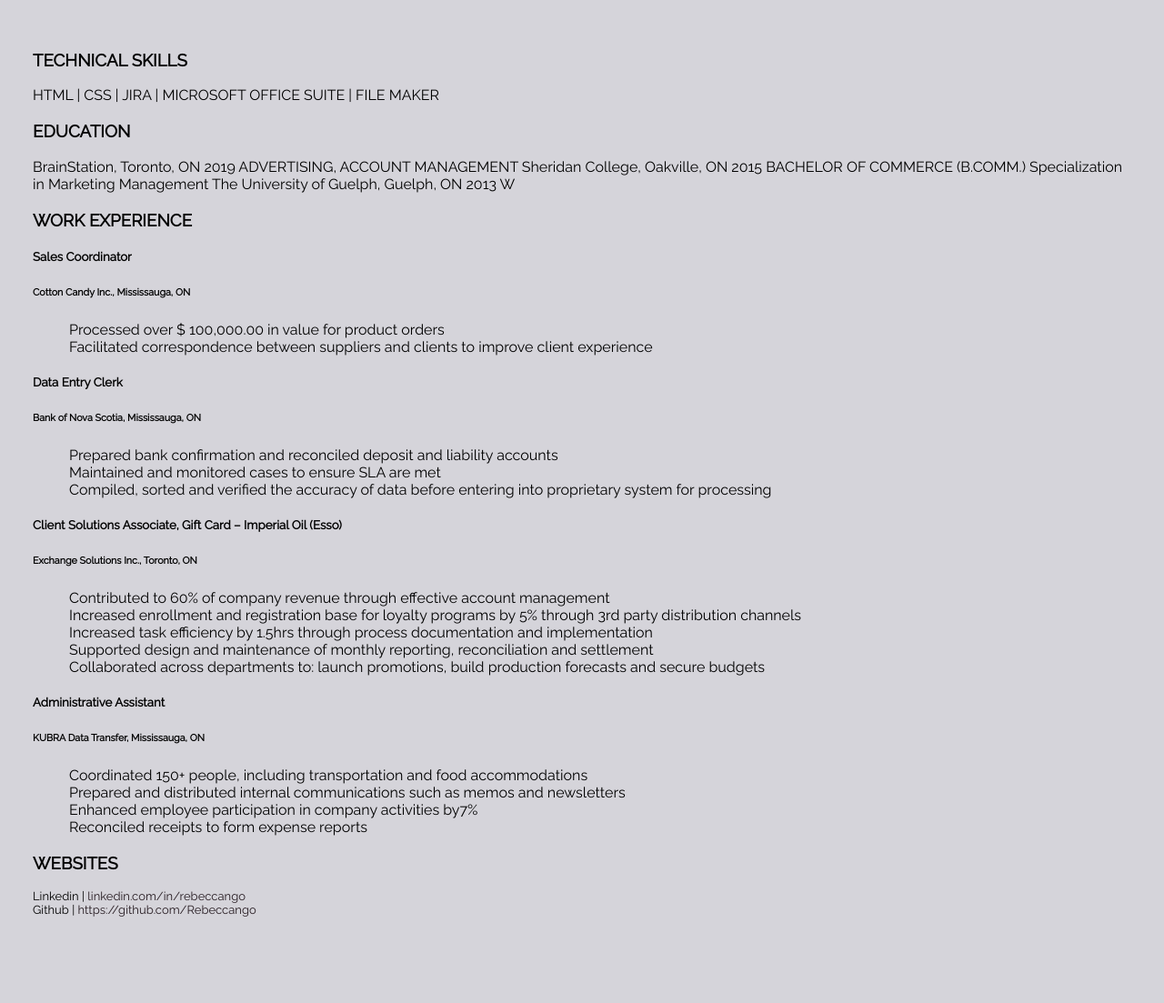
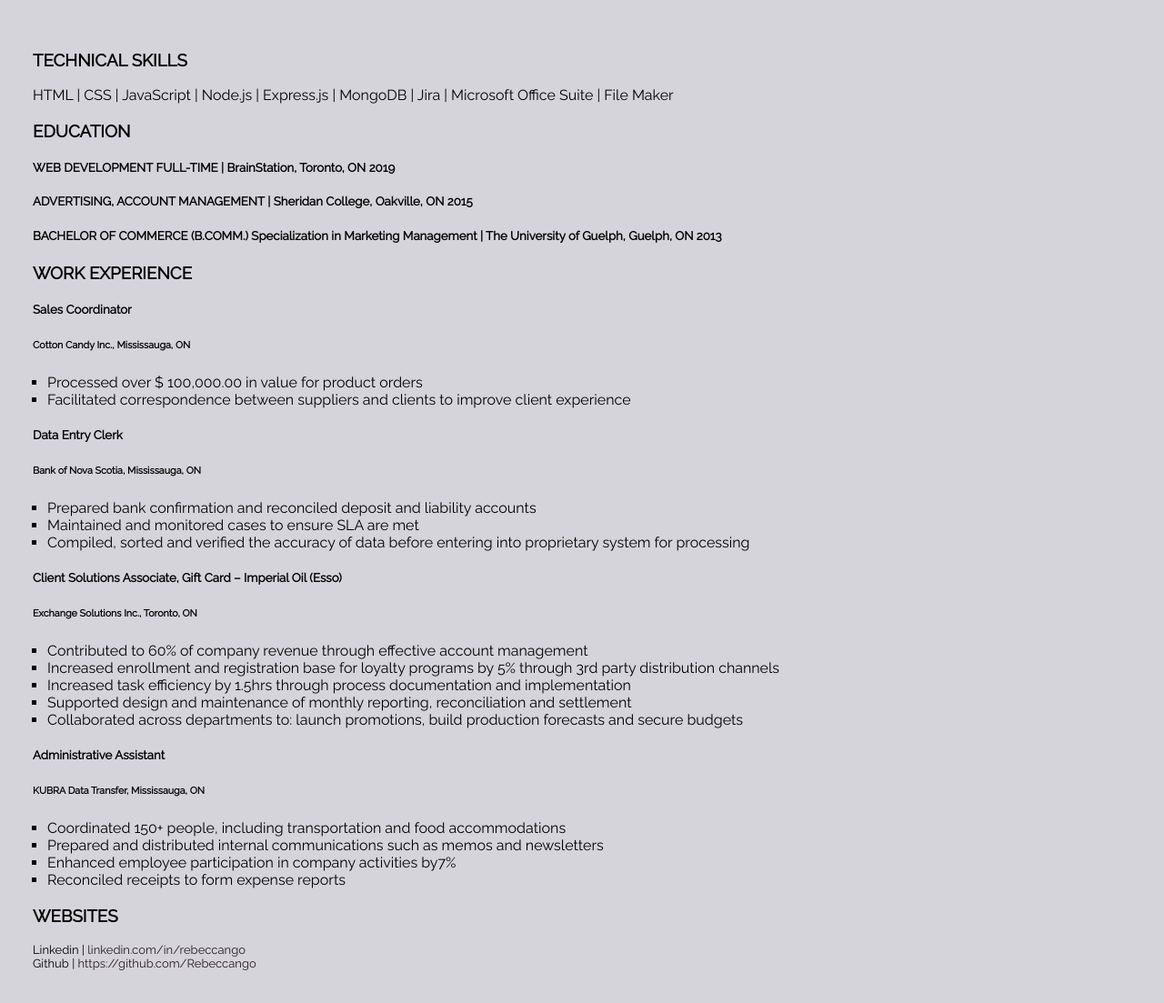
Before and after one commit to Rebeccango/resumeBasic, a PHP site: page / in a window 1280 px wide. Shown: the part 121-1224 px from the top of the page at 91% size. Before the commit the page ends 1129 px from the top, so only its background shows below. Run offline with PHP 8.4, Linux system fonts and the light colour scheme.

Commit message:
Procfile

```diff
--- a/index.html
+++ b/index.html
@@ -29,20 +29,15 @@
     <main>
         <section id="technicalExp">
             <h3>TECHNICAL SKILLS</h3>
-            <p>HTML | CSS | JIRA | MICROSOFT OFFICE SUITE | FILE MAKER</p>
+            <p>HTML | CSS | JavaScript | Node.js | Express.js | MongoDB | Jira | Microsoft Office Suite | File Maker</p>
         </section>
         <section id="education">
             <h3>EDUCATION</h3>
-            <p>BrainStation, Toronto, ON
-                    2019
-                    ADVERTISING, ACCOUNT MANAGEMENT
-                    Sheridan College, Oakville, ON
-                    2015
-                    BACHELOR OF COMMERCE (B.COMM.)
-                    Specialization in Marketing Management
-                    The University of Guelph, Guelph, ON
-                    2013
-                    W</p>
+            <p>
+                <h5> WEB DEVELOPMENT FULL-TIME | BrainStation, Toronto, ON 2019</h5>
+                <h5>ADVERTISING, ACCOUNT MANAGEMENT | Sheridan College, Oakville, ON 2015</h5>
+                <h5>BACHELOR OF COMMERCE (B.COMM.) Specialization in Marketing Management |  The University of Guelph, Guelph, ON 2013</h5>
+            </p>
         </section>
         <section id="workExp">
             <h3>WORK EXPERIENCE</h3>
@@ -50,7 +45,7 @@
                 <h5>Sales Coordinator</h5>
                 <h6>Cotton Candy Inc., Mississauga, ON</h6>
                 <p class="expDescription">
-                    <ul>
+                    <ul class="expList">
                         <li>Processed over $ 100,000.00 in value for product orders</li>
                         <li>Facilitated correspondence between suppliers and clients to improve client experience</li>
                     </ul>
@@ -95,14 +90,12 @@
         </section>
         <section id="sampleWork">
             <h3>WEBSITES</h3>
-            <p>
                 <h4>Linkedin |
                     <a href="https://linkedin.com/in/rebeccango"> linkedin.com/in/rebeccango</a>
                 </h4>
                 <h4>Github |
-                        <a href="https://github.com/Rebeccango"> https://github.com/Rebeccango </a>
+                    <a href="https://github.com/Rebeccango"> https://github.com/Rebeccango </a>
                 </h4>
-            </p>
         </section>
     </main>
 </body>
--- a/styles/main.css
+++ b/styles/main.css
@@ -21,11 +21,15 @@
   color: #261b21;
 }
 
-li {
-  list-style: none;
+ul {
+  padding-left: 1rem;
 }
 
-li a {
+ul li {
+  list-style: square;
+}
+
+ul li a {
   text-decoration: none;
   color: #261b21;
 }
--- a/styles/main.scss
+++ b/styles/main.scss
@@ -41,12 +41,14 @@
     }
 }
 
-
-li{
- list-style: none;
-    a{
-        text-decoration: none;
-        color: $Text;
+ul{
+    padding-left: 1rem;
+    li{
+        list-style: square;
+        a{
+            text-decoration: none;
+            color: $Text;
+        }
     }
 }
 
```
Also changed, not shown: 2 other files.
